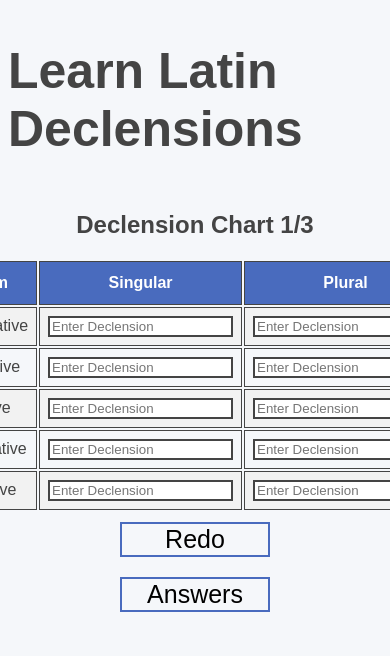
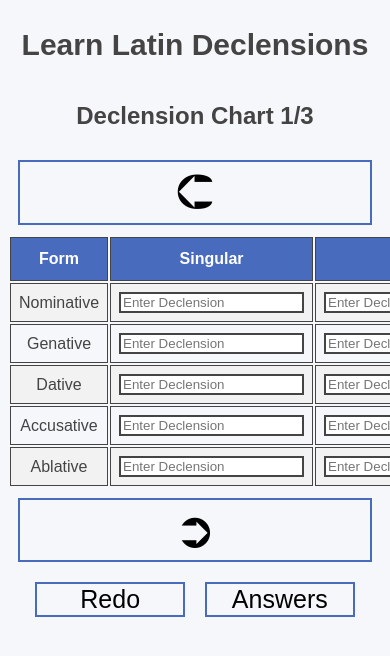
Before and after one commit to cqb13/Learn-Latin, a React (Create React App) app: page / in a window 390 px wide. Shown: the top 656 px of the page. Built offline with nearby package versions, Linux system fonts and the light colour scheme.

Commit message:
📱 Mobile style

```diff
--- a/src/App.js
+++ b/src/App.js
@@ -1,10 +1,12 @@
 import { useState, useEffect } from "react";
+import data from './data/charts.json';
 import Row from './ChartRow';
 import './css/App.css';
 
 const App = () => {
   const [chartCount, setChartCount] = useState();
-  var count = chartCount
+  const chartAmount = data['chart-count'];
+  var count = chartCount;
 
   useEffect(() => {
     setChartCount(1);
@@ -21,15 +23,30 @@ const App = () => {
     }
   }
 
+  const swtichChart = (count, move) => {
+    if (move == "right") {
+      setChartCount(count += 1);
+      if (chartCount == chartAmount) {
+        setChartCount(1);
+      }
+    } else if (move == "left"){
+      setChartCount(count -= 1);
+      if (chartCount == 1) {
+        setChartCount(3);
+      }
+    }
+    clearValues();
+  }
+
   return (
     <div className="App">
       <header className="Header">
         <h1>Learn Latin Declensions</h1>
       </header>
-      <h2>Declension Chart {chartCount}/3</h2>
+      <h2>Declension Chart {chartCount}/{chartAmount}</h2>
       <div className='Content'>
-      <button className='Switch-Chart' onClick={() => {if (count === 1) {setChartCount(3);} else {setChartCount(count -= 1);}clearValues();}}>&#11144;</button>
-      <table id="Chart">
+      <button className='Switch-Chart' onClick={() => swtichChart(count, "left")}>&#11144;</button>
+      <table className="Chart">
       <tr>
         <th>Form</th>
         <th>Singular</th>
@@ -41,7 +58,7 @@ const App = () => {
       <Row count={chartCount} name={"Accusative"} row={4}/>
       <Row count={chartCount} name={"Ablative"} row={5}/>
       </table>
-      <button className='Switch-Chart' onClick={() => {if (count === 3) {setChartCount(1);} else {setChartCount(count += 1);}clearValues();}}>&#10162;</button>
+      <button className='Switch-Chart' onClick={() => swtichChart(count, "right")}>&#10162;</button>
       </div>
       <div className="Options">
       <button className='Chart-Option' onClick={() => clearValues()}>Redo</button>
--- a/src/ChartRow.jsx
+++ b/src/ChartRow.jsx
@@ -9,27 +9,29 @@ const Row = (info) => {
     const handleChange = event => {
       var id = event.target.id;
       var value = event.target.value;
+      var chart = data['d-'+ info.count +''];
+      // checks that the right value is entered in the right spot on the chart
       if (value === "") {
         answerState(event, "Normal");
-      } else if (id === "s-1" && value === data['d-'+ info.count +''].Nominative[0]){
+      } else if (id === "s-1" && value === chart.Nominative[0]){
         answerState(event, "Right");
-      } else if (id === "s-2" && value === data['d-'+ info.count +''].Genative[0]) {
+      } else if (id === "s-2" && value === chart.Genative[0]) {
         answerState(event, "Right");
-      } else if (id === "s-3" && value === data['d-'+ info.count +''].Dative[0]) {
+      } else if (id === "s-3" && value === chart.Dative[0]) {
         answerState(event, "Right");
-      } else if (id === "s-4" && value === data['d-'+ info.count +''].Accusative[0]) {
+      } else if (id === "s-4" && value === chart.Accusative[0]) {
         answerState(event, "Right");
-      } else if (id === "s-5" && value === data['d-'+ info.count +''].Ablative[0]) {
+      } else if (id === "s-5" && value === chart.Ablative[0]) {
         answerState(event, "Right");
-      } else if (id === "p-1" && value === data['d-'+ info.count +''].Nominative[1]){
+      } else if (id === "p-1" && value === chart.Nominative[1]){
         answerState(event, "Right");
-      } else if (id === "p-2" && value === data['d-'+ info.count +''].Genative[1]) {
+      } else if (id === "p-2" && value === chart.Genative[1]) {
         answerState(event, "Right");
-      } else if (id === "p-3" && value === data['d-'+ info.count +''].Dative[1]) {
+      } else if (id === "p-3" && value === chart.Dative[1]) {
         answerState(event, "Right");
-      } else if (id === "p-4" && value === data['d-'+ info.count +''].Accusative[1]) {
+      } else if (id === "p-4" && value === chart.Accusative[1]) {
         answerState(event, "Right");
-      } else if (id === "p-5" && value === data['d-'+ info.count +''].Ablative[1]) {
+      } else if (id === "p-5" && value === chart.Ablative[1]) {
         answerState(event, "Right");
       } else {
         answerState(event, "Wrong");
--- a/src/css/App.css
+++ b/src/css/App.css
@@ -2,6 +2,12 @@ body {
   background: #f5f7fa;
   color: #444;
   font-family: "Ubuntu", sans-serif;
+  text-align: center;
+}
+
+@viewport {
+  width: device-width;
+  zoom: 1;
 }
 
 .Header {
@@ -38,32 +44,37 @@ button:active {
   display: flex;
   align-content: center;
   justify-content: center;
+  flex-direction: row;
+  width: 100%;
 }
 
-#Chart {
+.Chart {
   width: 50%;
 }
 
-#Chart td,
-#Chart th {
+.Chart td,
+.Chart th {
   border: 1px solid #444;
   padding: 8px;
-  text-align: center;
 }
 
-#Chart tr:nth-child(even) {
+.Chart tr:nth-child(even) {
   background-color: #f2f2f2;
 }
 
-#Chart tr:hover {
+.Chart tr:hover {
   background-color: #ddd;
 }
 
-#Chart th {
+.Chart th {
   padding-top: 12px;
   padding-bottom: 12px;
   background-color: #496bbe;
   color: white;
+}
+
+input[type="text"] {
+  font-family: inherit;
 }
 
 .Wrong {
@@ -95,3 +106,20 @@ button:active {
   width: 40%;
   font-size: 25px;
 }
+
+/* Phones*/
+@media only screen and (max-width: 600px) {
+  h1 {
+    font-size: 30px;
+  }
+  .Content {
+    flex-direction: column;
+  }
+  .Chart {
+    margin-left: auto;
+    margin-right: auto;
+  }
+  .Options {
+    flex-direction: row;
+  }
+}
--- a/src/data/charts.json
+++ b/src/data/charts.json
@@ -1,4 +1,5 @@
 {
+  "chart-count": 3,
   "d-1": {
     "Nominative": ["a", "ae"],
     "Genative": ["ae", "arum"],
```
Also changed, not shown: 1 other file (tests, documents, lock files or other folders).
